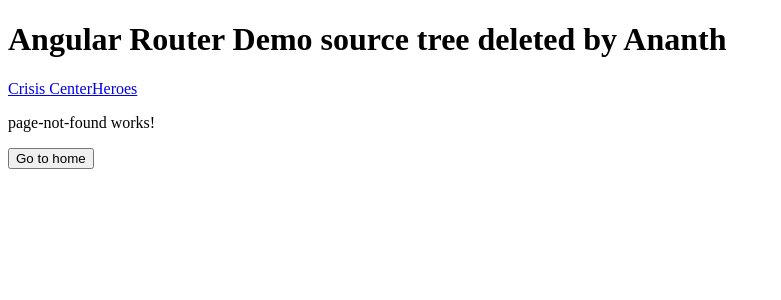
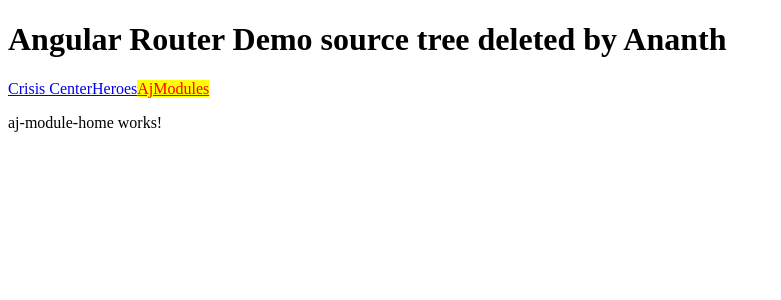
Before and after one commit to sarvan90/angular-test, an Angular app: page /AjModules in a window 1280 px wide. Shown: the top 300 px of the page, without its empty margins (0-781 px from the left). Built offline with nearby package versions, Linux system fonts and the light colour scheme.

Commit message:
1st router commit from Ajay

```diff
--- /dev/null
+++ b/src/app/aj-module-home/aj-module-home.component.html
@@ -0,0 +1,3 @@
+<p>
+  aj-module-home works!
+</p>
--- /dev/null
+++ b/src/app/aj-module-home/aj-module-home.component.ts
@@ -0,0 +1,15 @@
+import { Component, OnInit } from '@angular/core';
+
+@Component({
+  selector: 'app-aj-module-home',
+  templateUrl: './aj-module-home.component.html',
+  styleUrls: ['./aj-module-home.component.css']
+})
+export class AjModuleHomeComponent implements OnInit {
+
+  constructor() { }
+
+  ngOnInit() {
+  }
+
+}
--- a/src/app/app.component.html
+++ b/src/app/app.component.html
@@ -2,5 +2,6 @@
   <nav>
     <a routerLink="/crisis-center" routerLinkActive="active">Crisis Center</a>
     <a routerLink="/heroes" routerLinkActive="active">Heroes</a>
+     <a routerLink="/AjModules" routerLinkActive="active">AjModules</a>
   </nav>
   <router-outlet></router-outlet>
```
Also changed, not shown: src/app/app.module.ts (+7 -2 lines), src/app/aj-module-home/aj-module-home.component.css (added), 1 other file (tests, documents, lock files or other folders).
